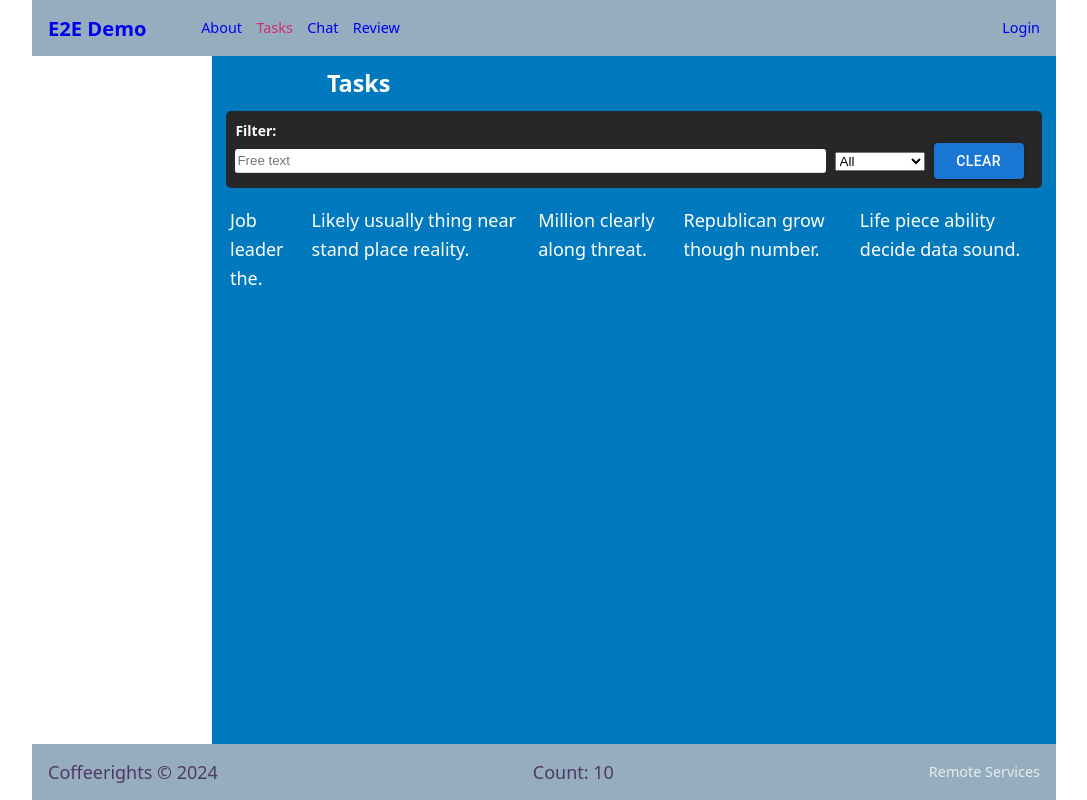
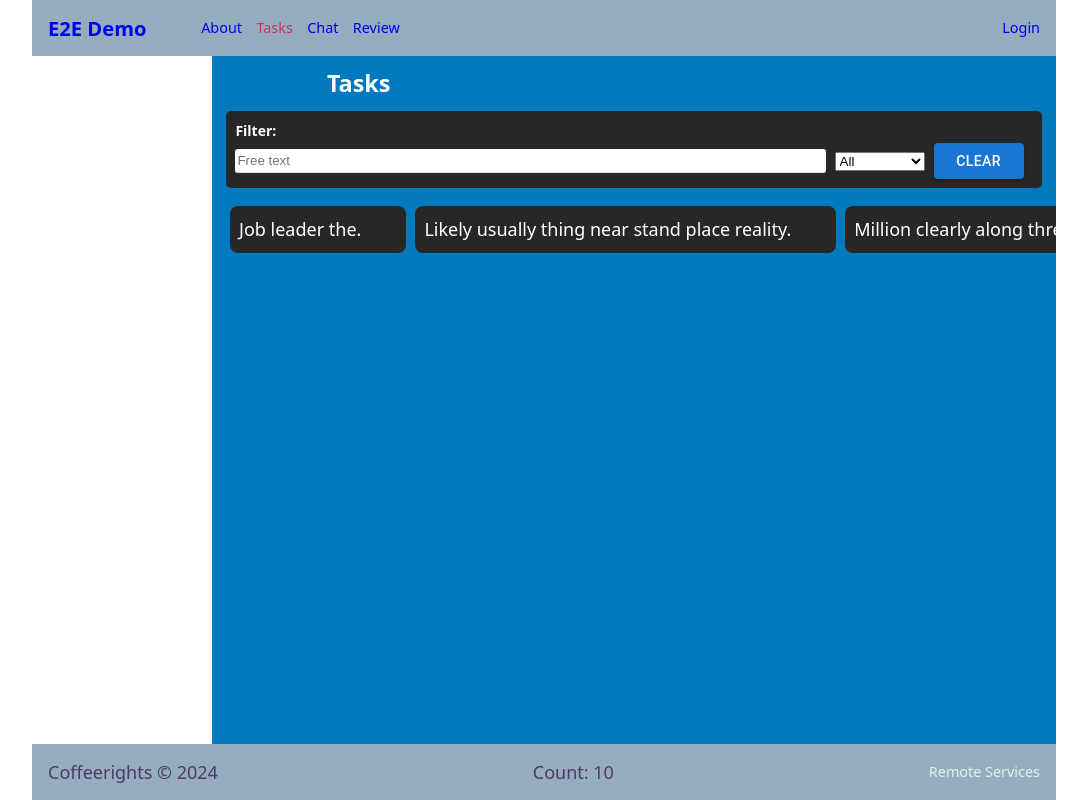
Before and after one commit to dorhakim100/Tasker-Front, a React (Vite) app: page /task in a window 1280 px wide. Shown: the whole page, without its empty margins (96-1183 px from the left). Built offline with nearby package versions, Linux system fonts and the light colour scheme.

Commit message:
Remove duplicate files

```diff
--- a/src/assets/styles/cmps/TaskList.scss
+++ b/src/assets/styles/cmps/TaskList.scss
@@ -11,7 +11,7 @@
     align-items: start;
     justify-items: center;
 
-    li {
+    .task-container {
         display: grid;
 
         grid-template-columns: max-content auto;
--- a/src/assets/styles/cmps/list.scss
+++ /dev/null
@@ -1,33 +0,0 @@
-.list {
-    --min-column-size: 220px;
-
-    display: flex;
-    flex-direction: row;
-    overflow-x: auto;
-    height: calc(100vh - 360px);
-    background-color: $blue-primary;
-    // grid-template-columns: repeat(auto-fit, minmax(var(--min-column-size), 1fr));
-    gap: .5em;
-    padding: 1em;
-    align-items: start;
-    justify-items: center;
-
-
-    .task-container {
-        display: grid;
-        grid-template-columns: max-content auto;
-        padding: .5em;
-        background-color: $black-card-background;
-
-        color: $text-light;
-        border-radius: 8px;
-
-        .actions {
-            justify-self: end;
-
-            button {
-                padding: .3em .5em;
-            }
-        }
-    }
-}
```
